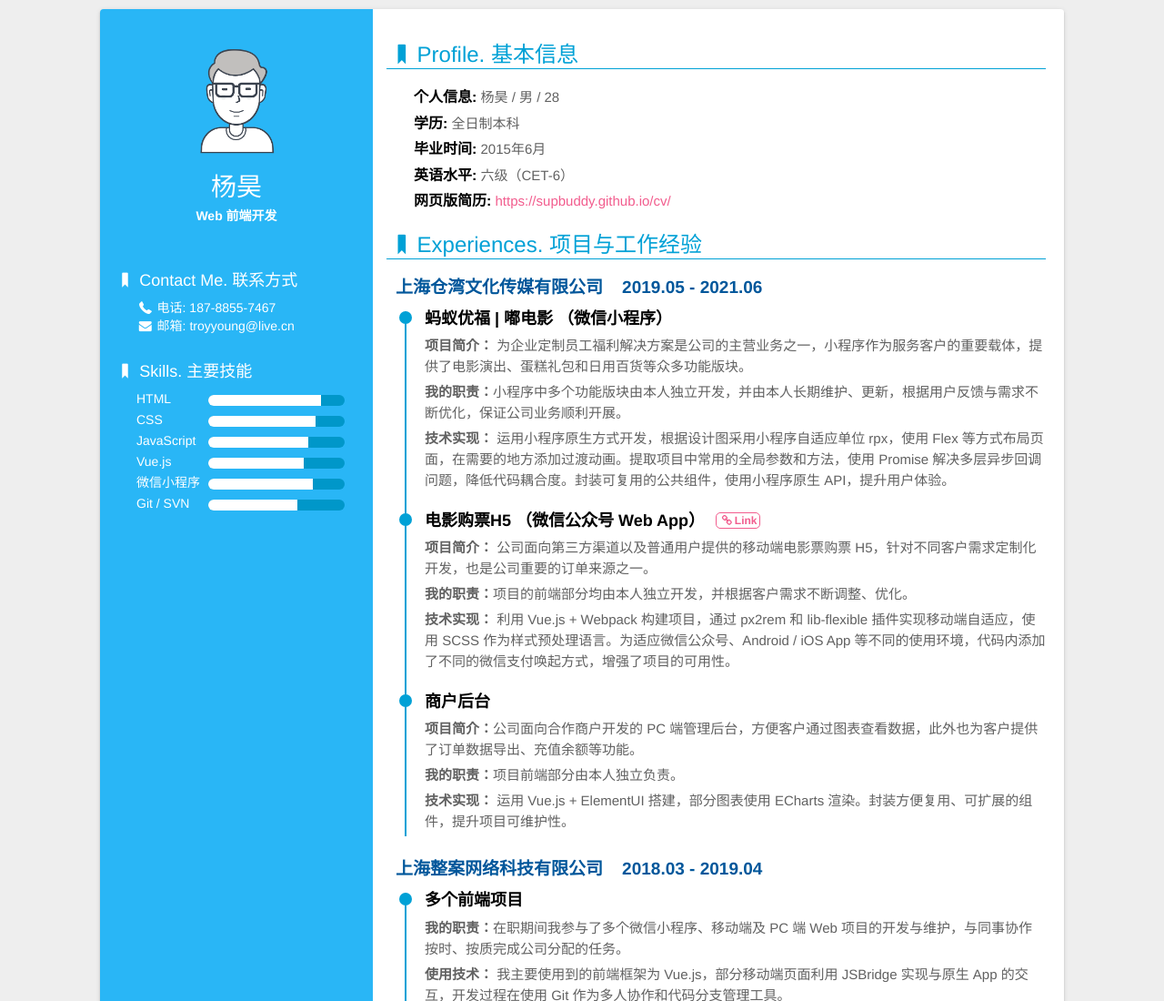
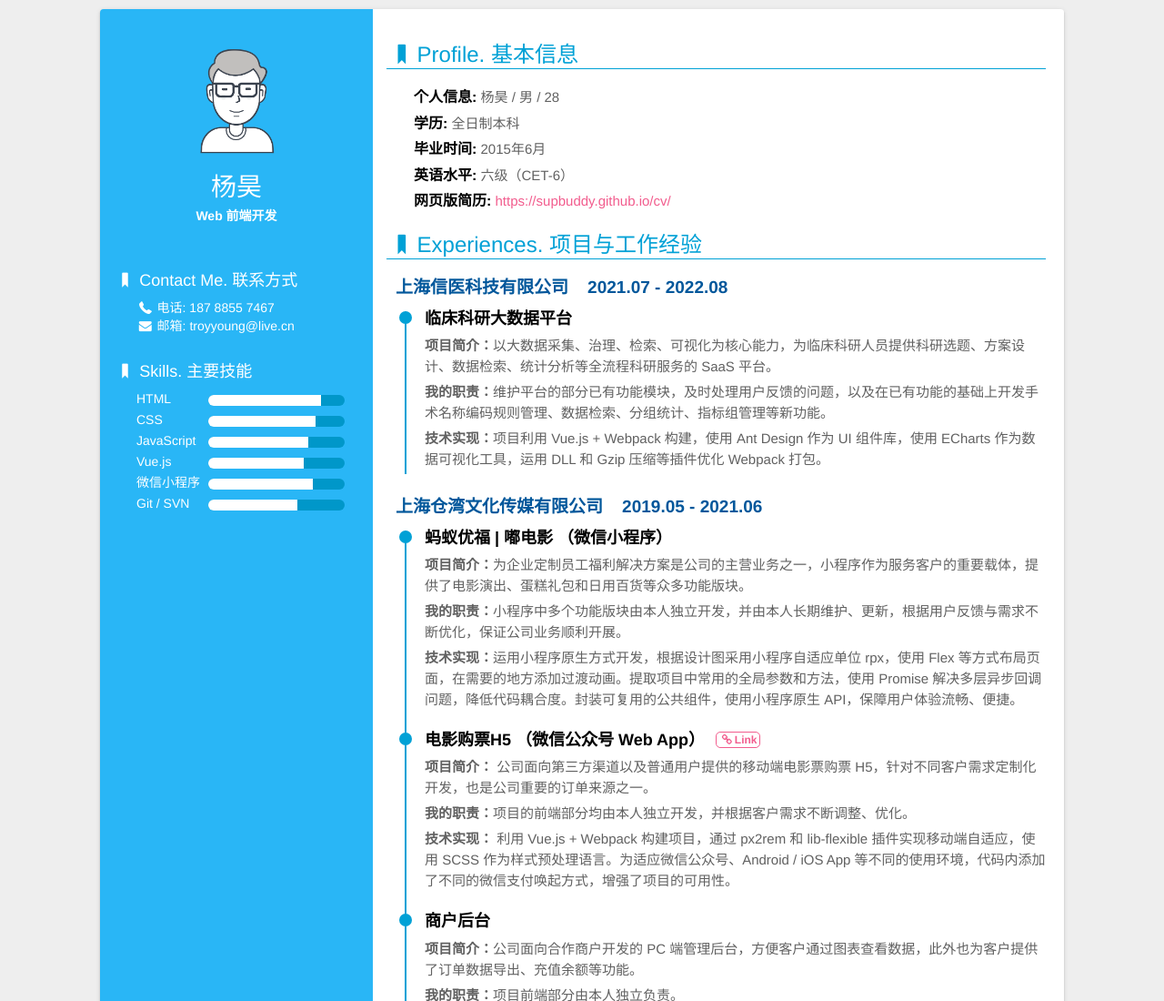
Before and after one commit to SupBuddy/cv, a website: page index.html in a window 1280 px wide. Shown: the top 1100 px of the page at 91% size. Drawn offline with Linux system fonts and the light colour scheme; some packages are replaced by stand-ins of ours; a script that the page names is missing.

Commit message:
modified

```diff
--- a/index.html
+++ b/index.html
@@ -39,7 +39,7 @@
             <ul class="side-info">
                 <li class="someRight">
                     <dt><i class="icon-bookmark"></i>Contact Me. 联系方式</dt>
-                    <dd><i class="icon-phone-1"></i>电话: 187-8855-7467</dd>
+                    <dd><i class="icon-phone-1"></i>电话: 187 8855 7467</dd>
                     <dd><i class="icon-mail-alt"></i>邮箱: <a href="mailto:troyyoung@live.cn" target="_blank">troyyoung@live.cn</a></dd>
                     <!-- <dd><i class="icon-wechat"></i>微信: SupBuddy</dd>
                     <dd><i class="icon-qq"></i>QQ: <a href="http://wpa.qq.com/msgrd?v=3&uin=849655691&site=qq&menu=yes" target="_blank">849655691</a></dd> -->
@@ -109,6 +109,24 @@
                 <li>
                     <dt><i class="icon-bookmark"></i>Experiences. 项目与工作经验</dt>
 
+                    <h3>上海信医科技有限公司 &nbsp&nbsp 2021.07 - 2022.08</h3>
+                    <ul class="exp">
+                        <li>
+                            <div class="circle"></div>
+                            <h4>
+                                <span>临床科研大数据平台</span>
+                            </h4>
+                            <p>
+                                <strong>项目简介：</strong>以大数据采集、治理、检索、可视化为核心能力，为临床科研人员提供科研选题、方案设计、数据检索、统计分析等全流程科研服务的 SaaS 平台。
+                            </p>
+                            <p>
+                                <strong>我的职责：</strong>维护平台的部分已有功能模块，及时处理用户反馈的问题，以及在已有功能的基础上开发手术名称编码规则管理、数据检索、分组统计、指标组管理等新功能。
+                            </p>
+                            <p>
+                                <strong>技术实现：</strong>项目利用 Vue.js + Webpack 构建，使用 Ant Design 作为 UI 组件库，使用 ECharts 作为数据可视化工具，运用 DLL 和 Gzip 压缩等插件优化 Webpack 打包。
+                            </p>
+                        </li>
+                    </ul>
 
                     <h3>上海仓湾文化传媒有限公司 &nbsp&nbsp 2019.05 - 2021.06</h3>
                     <ul class="exp">
@@ -118,13 +136,13 @@
                                 <span>蚂蚁优福 | 嘟电影 （微信小程序）</span>
                             </h4>
                             <p>
-                                <strong>项目简介：</strong> 为企业定制员工福利解决方案是公司的主营业务之一，小程序作为服务客户的重要载体，提供了电影演出、蛋糕礼包和日用百货等众多功能版块。
+                                <strong>项目简介：</strong>为企业定制员工福利解决方案是公司的主营业务之一，小程序作为服务客户的重要载体，提供了电影演出、蛋糕礼包和日用百货等众多功能版块。
                             </p>
                             <p>
                                 <strong>我的职责：</strong>小程序中多个功能版块由本人独立开发，并由本人长期维护、更新，根据用户反馈与需求不断优化，保证公司业务顺利开展。
                             </p>
                             <p>
-                                <strong>技术实现：</strong> 运用小程序原生方式开发，根据设计图采用小程序自适应单位 rpx，使用 Flex 等方式布局页面，在需要的地方添加过渡动画。提取项目中常用的全局参数和方法，使用 Promise 解决多层异步回调问题，降低代码耦合度。封装可复用的公共组件，使用小程序原生 API，提升用户体验。
+                                <strong>技术实现：</strong>运用小程序原生方式开发，根据设计图采用小程序自适应单位 rpx，使用 Flex 等方式布局页面，在需要的地方添加过渡动画。提取项目中常用的全局参数和方法，使用 Promise 解决多层异步回调问题，降低代码耦合度。封装可复用的公共组件，使用小程序原生 API，保障用户体验流畅、便捷。
                             </p>
                             <!-- <img src="./img/dumovie.jpg" data-action="zoom" width="160px"> -->
                         </li>
```
Also changed, not shown: README.md.
